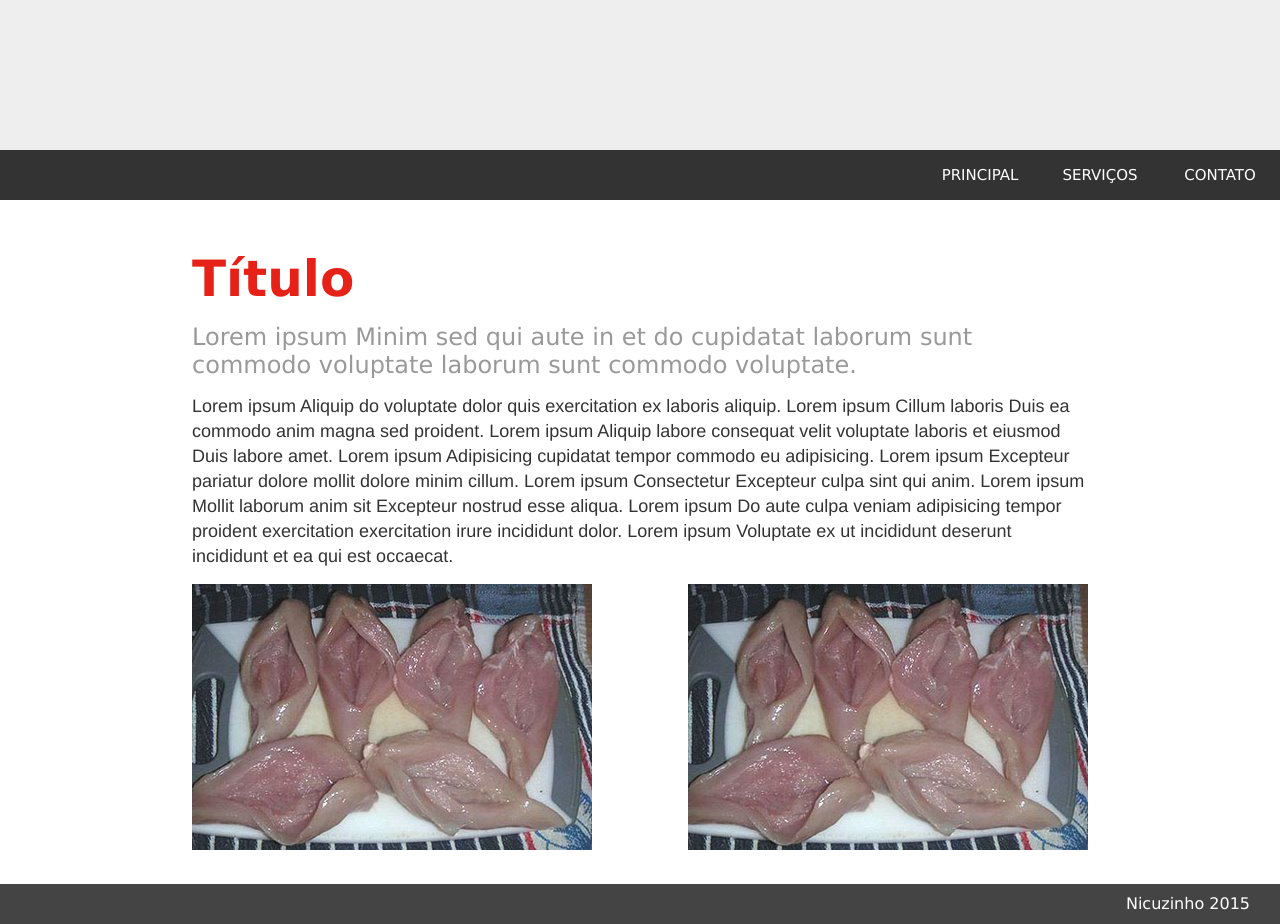
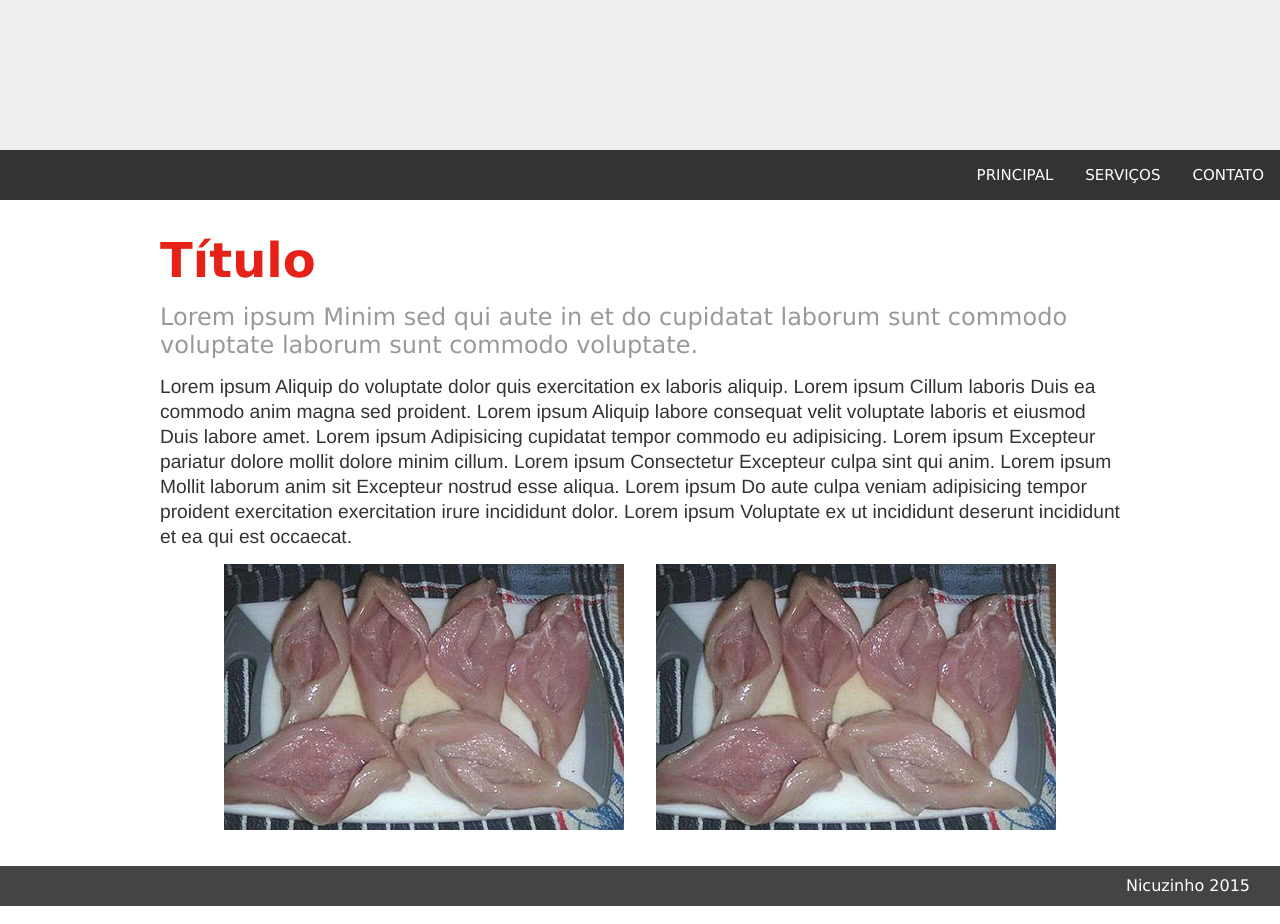
Before and after one commit to jovetecnologia/treinamento-html-css, a plain HTML site: page my-first-site/index.html in a window 1280 px wide. Drawn offline with Linux system fonts and the light colour scheme.

Commit message:
Layout responsivo mobile first

```diff
--- a/my-first-site/index.html
+++ b/my-first-site/index.html
@@ -2,6 +2,7 @@
 <html lang="pt-br">
     <head>
         <meta charset="UTF-8">
+        <meta name="viewport" content="width=device-width, initial-scale=1, maximum-scale=1">
         <title>Every Nigga is staaaart</title>
         <link rel="stylesheet" href="style.css">
     </head>
--- a/my-first-site/style.css
+++ b/my-first-site/style.css
@@ -1,9 +1,21 @@
+/* RESET BASICÃO */
+
 * {
   margin: 0;
   padding: 0;
   font-family: verdana, sans-serif;
   box-sizing:border-box;
 }
+
+html, body, span, p, form, img, a, ul, ol, li, table, tr, td, h1, h2, h3, div, header, figure, fieldset {
+  border:none;
+  outline:none;
+  list-style-type:none;
+}
+
+img {max-width: 100%;}
+
+/* DEFAULT */
 
 .header {
   width: 100%;
@@ -13,71 +25,85 @@
 
 .nav {
   width: 100%;
-  height: 50px;
   background: #333;
 }
 
-.menu {
-  display: flex;
-  justify-content: flex-end;
-  list-style: none;
-}
+.menu, .image-grid {display: flex;}
+
+.menu-item {transition: all 0.2s linear;}
+
+.menu-item:hover {background-color: #fff;}
+
+.menu-item:hover a {color: #333;}
 
 .menu-item a {
-  width: 120px;
-  height: 50px;
+  padding: 0 1rem;
   text-decoration: none;
   color: #FFF;
-  display: block;
   line-height: 50px;
   font-size: 15px;
   text-transform: uppercase;
   text-align: center;
-  transition: all 0.2s linear;
-}
-
-.menu-item a:hover {
-  color: #333;
-  background: #FFF;
 }
 
 .body-container {
-  width: 70%;
+  max-width: 1024px;
+  width: 100%;
+  padding: 2rem;
   margin: 0 auto;
-  margin-top: 50px;
 }
 
 .main-title {
   color: #E62117;
-  font-size: 50px;
+  font-size: 3rem;
 }
 
 .main-sub-title {
   color: #999;
   font-weight: normal;
   margin: 15px 0;
+  font-size: 1.5rem;
 }
 
 .main-text {
   line-height: 25px;
-  font-size: 18px;
+  font-size: 1.2rem;
   font-family: helvetica;
   color: #333;
   margin-bottom: 15px;
-}
-
-.image-grid {
-  display: flex;
-  justify-content: space-between;
 }
 
 .footer {
   width: 100%;
   height: 40px;
   background: #444;
-  margin-top: 30px;
   color: #FFF;
   text-align: right;
   line-height: 40px;
   padding-right: 30px;
 }
+
+/* MEDIA QUERIES */
+
+@media only screen and (max-width: 767px){
+
+  .menu {justify-content: center;}
+
+  .image-grid {
+    flex-direction: column;
+    text-align: center;
+  }
+
+  .image-grid img {margin: 1rem 0;}
+}
+
+@media only screen and (min-width: 768px) {
+  .menu {justify-content: flex-end;}
+
+  .image-grid {
+    flex-direction: row;
+    justify-content: center;
+  }
+
+  .image-grid img {padding: 0 1rem;}
+}
```
